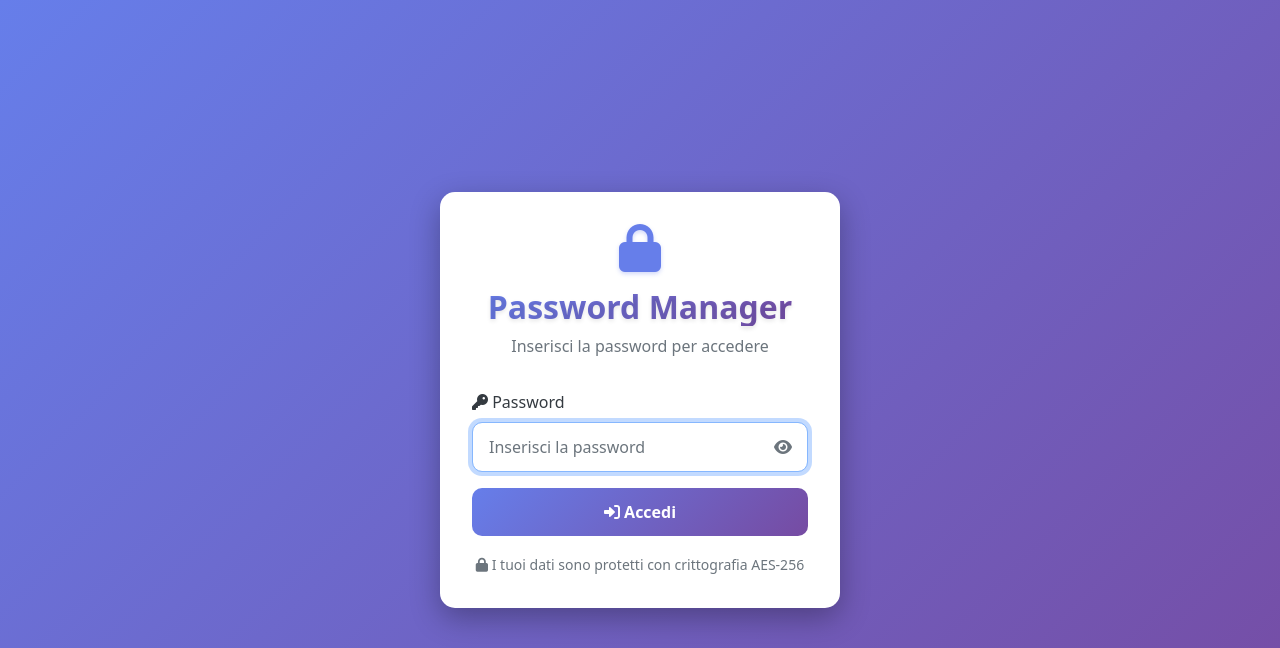
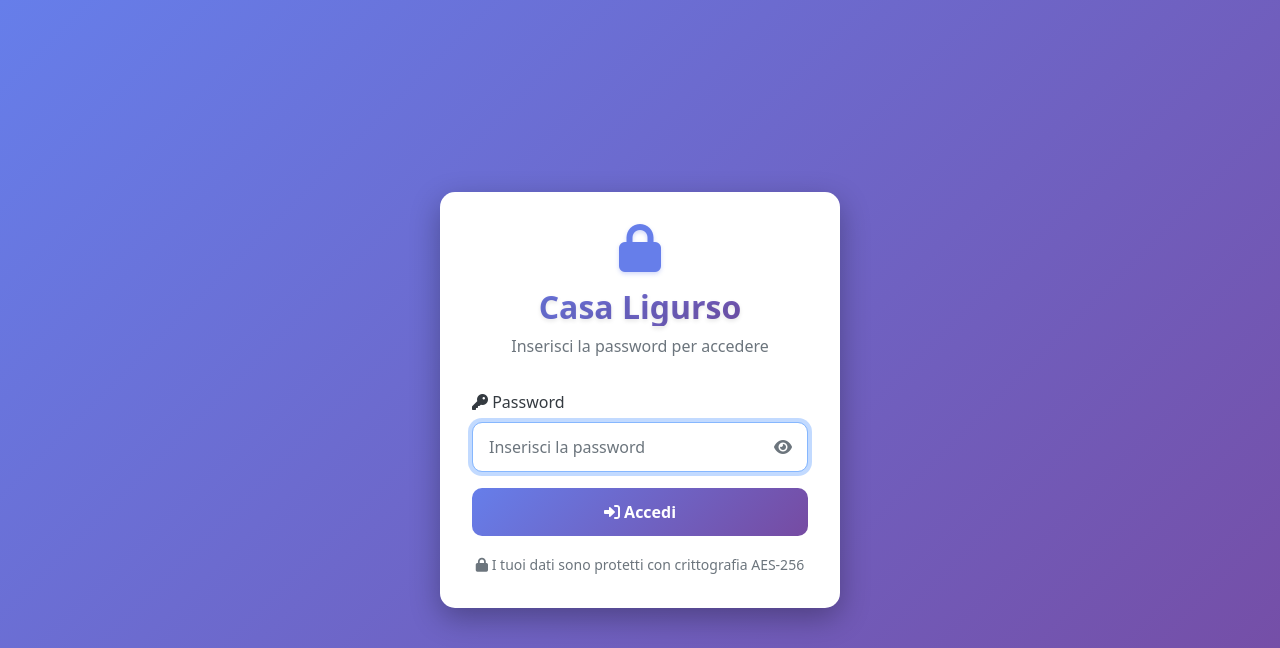
Before and after one commit to ligursor/BilancioFamiliare, a Flask app: page /passwd/login in a window 1280 px wide. Shown: the top 648 px of the page. Run offline with Flask 3, Linux system fonts and the light colour scheme.

Commit message:
Titolo login

```diff
--- a/app/templates/login.html
+++ b/app/templates/login.html
@@ -13,7 +13,7 @@
     <div class="login-container">
         <div class="login-header">
             <i class="fas fa-lock app-logo"></i>
-            <h2 class="app-title">Password Manager</h2>
+            <h2 class="app-title">Casa Ligurso</h2>
             <p class="text-muted">Inserisci la password per accedere</p>
         </div>
 
```
